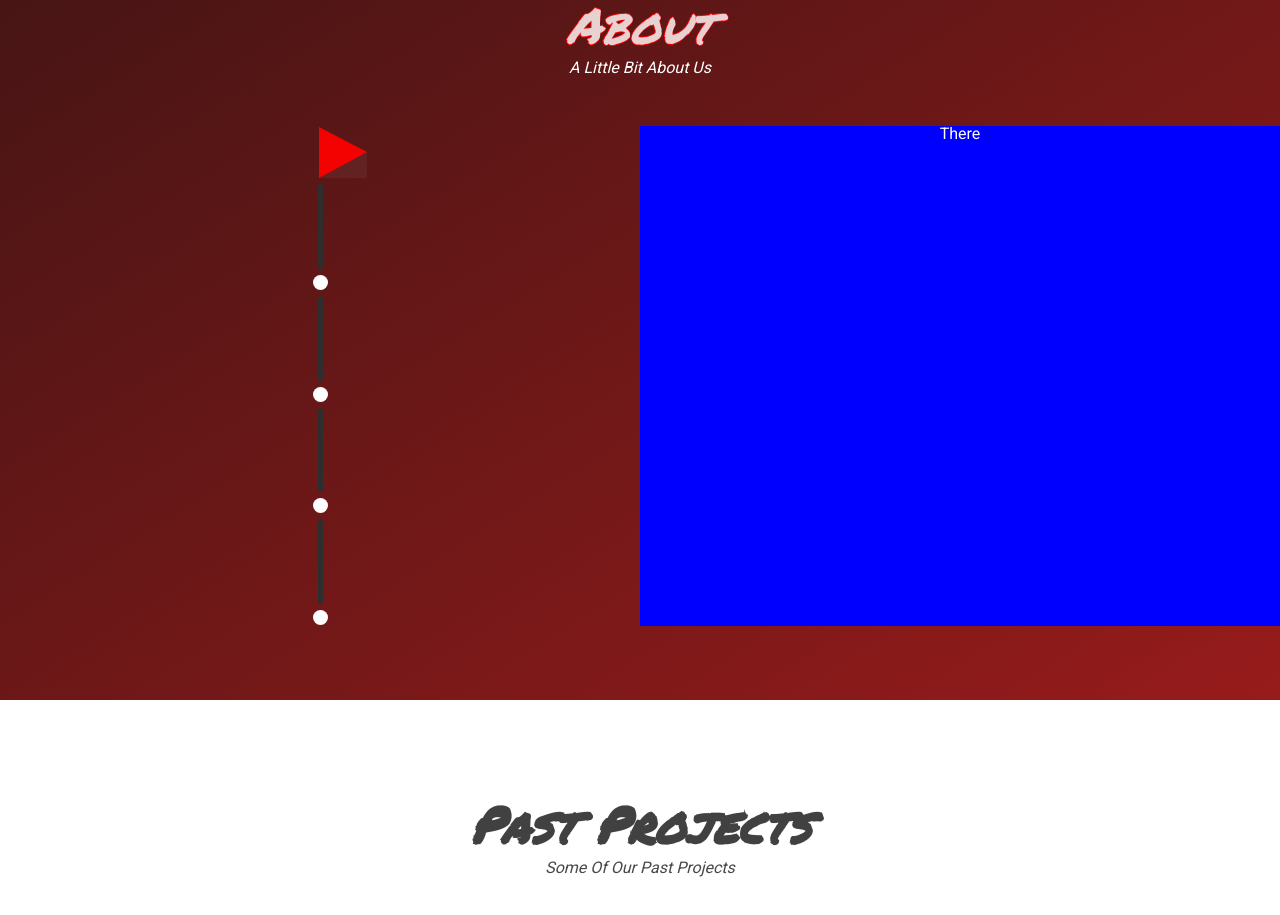
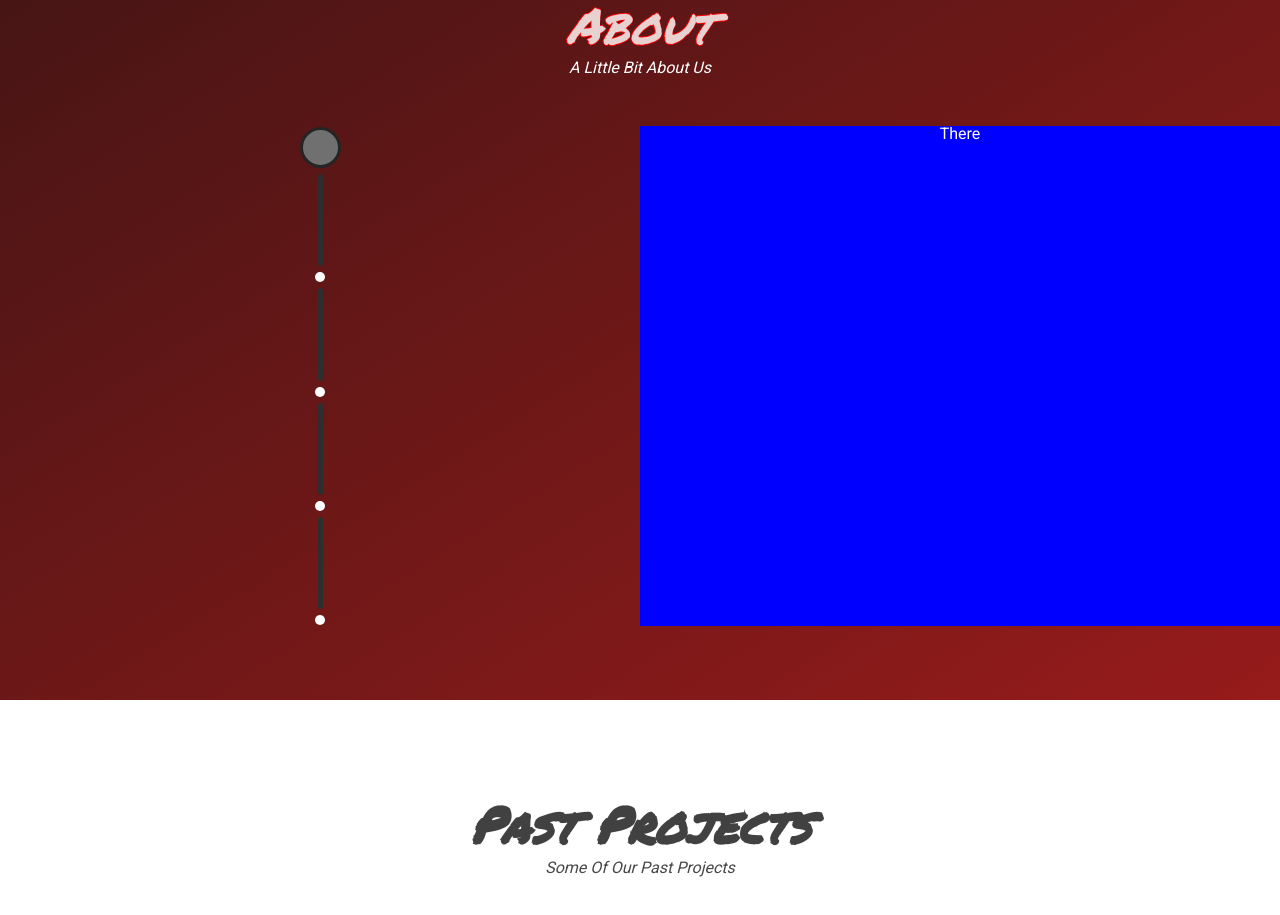
Before and after one commit to HavocPigeon/RowleyPlumbingInc, a React (Create React App) app: page / in a window 1280 px wide. Shown: the part 900-1815 px from the top of the page. Built offline with nearby package versions, Linux system fonts and the light colour scheme.

Commit message:
timeline component completed and animations added

```diff
--- a/src/css/about.css
+++ b/src/css/about.css
@@ -48,52 +48,70 @@
     width: 5px;
     margin: 5px 0px;
     height: 100px;
+    transition: 1s ease-in-out;
     background-color: rgb(46, 46, 46);
     border-radius: 3px;
 }
 #timelinelengthactive {
     width: 5px;
     margin: 5px 0px;
+    transition: 1s ease-in-out;
     height: 100px;
     background-color: rgb(179, 179, 179);
     border-radius: 3px;
 }
 #triangle {
-    width: 15px;
-    height: 15px;
+    width: 10px;
+    height: 10px;
     border-radius: 50%;
     background-color: white;
+    animation-name: reversetriangle;
+    animation-duration: 1s;
 
 }
 #triangleactive {
-    width: 0;
-    height: 0;
-    border-top: 25px solid transparent;
-    border-left: 50px solid red;
-    border-bottom: 25px solid transparent;
-    margin-left: 47px;
-    background-color: transparent;
-    animation-name: triangle;
-    animation-duration: 10s;
-}
-#triangleactive {
-    background-color:
+        width: 35px;
+        height: 35px;
+        border-radius: 50%;
+        background-color: rgb(112, 112, 112);
+        animation-name: triangle;
+        animation-duration: 1s;
+        border: 3px solid rgb(37, 37, 37);
 }
 button {
     background-color: transparent;
     border: none;
 }
 @keyframes triangle {
-    from {
-    border-left: 25px solid transparent;
-    border-right: 25px solid transparent;
-    border-bottom: 50px solid rgb(204, 204, 204);
-    margin-left: 0px;
+    0% {
+        width: 10px;
+        height: 10px;
+        border-radius: 50%;
+        background-color: white;
     }
-    to {
-    border-top: 25px solid transparent;
-    border-left: 50px solid red;
-    border-bottom: 25px solid transparent;
-    margin-left: 50px;
+    50% {
+        width: 40px;
+        height: 40px;
+        border-radius: 50%;
+        background-color: rgb(112, 112, 112);
+        border: 2px solid rgb(39, 39, 39);
     }
 }
+@keyframes reversetriangle {
+    0%{
+        width: 35px;
+        height: 35px;
+        border-radius: 50%;
+        background-color: rgb(112, 112, 112);
+        animation-name: triangle;
+        animation-duration: 1s;
+        border: 3px solid rgb(37, 37, 37);
+    }
+    50%{
+        width: 40px;
+        height: 40px;
+        border-radius: 50%;
+        background-color: rgb(112, 112, 112);
+        border: 2px solid rgb(39, 39, 39);
+    }
+}
```
